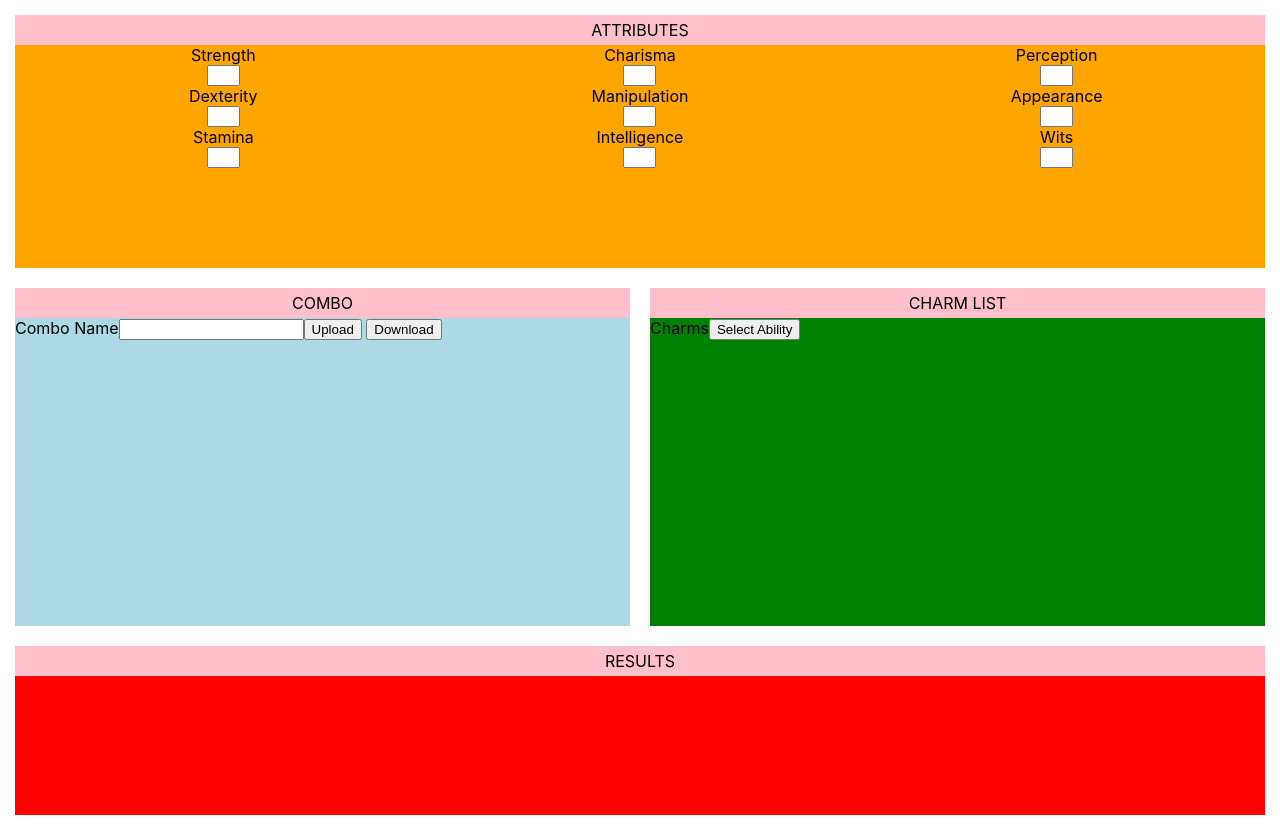
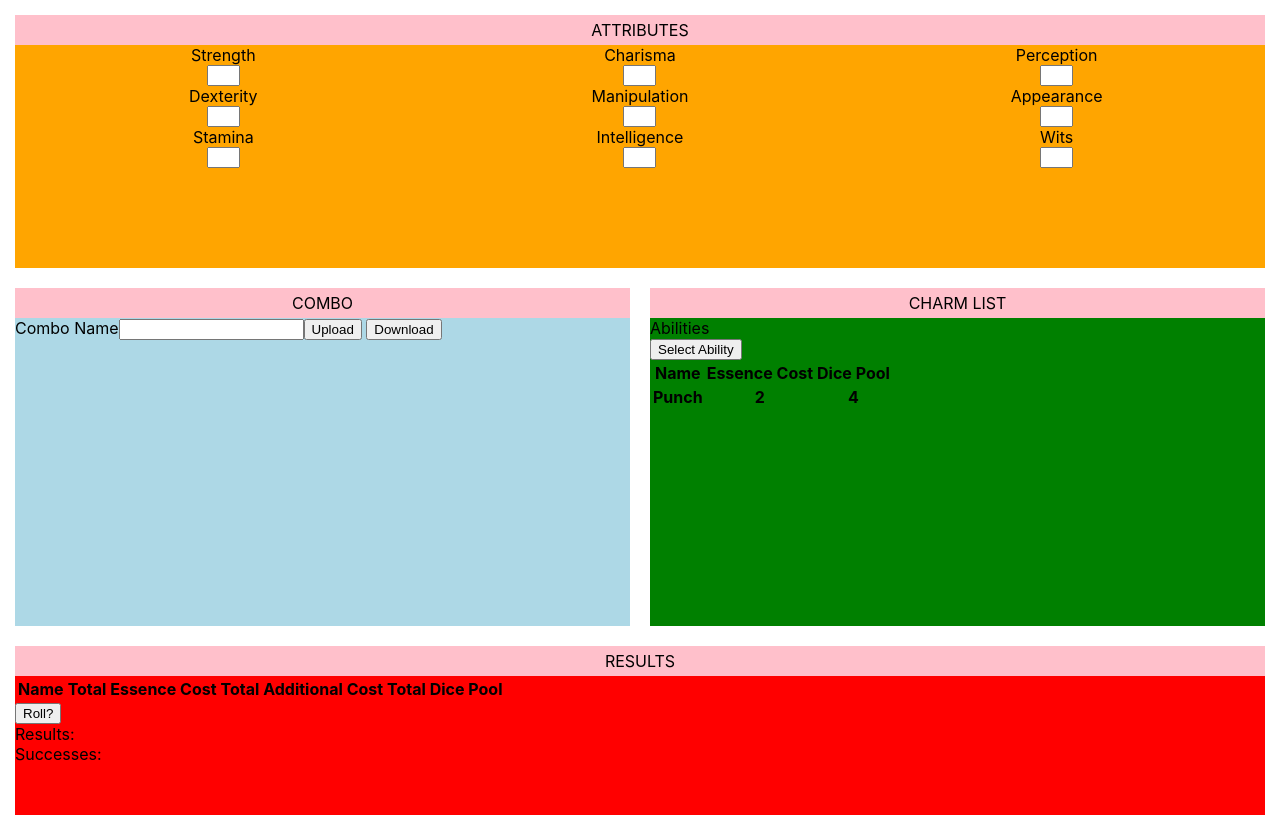
Before and after one commit to Texian/combat-combos, a React (Create React App) app: page / in a window 1280 px wide. Built offline with nearby package versions, Linux system fonts and the light colour scheme.

Commit message:
Filled out all sections with placeholder text and elements, next will need to make a database of charms and have them populate a table based on which Ability button is clicked

```diff
--- a/src/App.js
+++ b/src/App.js
@@ -59,12 +59,42 @@ function App() {
         </div>
         <div class="charms">
           <header>CHARM LIST</header>
-          <label htmlFor="charmList">Charms</label>
-            <MenuDrop />
-          <div className="charm-list"></div>
+          <label htmlFor="charmList">Abilities</label>
+          <div className="ability-list"><MenuDrop /></div>
+          <div className="charm-list">
+            <table>
+              <tr>
+                <th>Name</th>
+                <th>Essence Cost</th>
+                <th>Dice Pool</th>
+              </tr>
+              <tr>
+                <th>Punch</th>
+                <th>2</th>
+                <th>4</th>
+              </tr>
+            </table>
+          </div>
         </div>
         <div class="results">
           <header>RESULTS</header>
+          <div id="results">
+            <div className="final-tally">
+              <table>
+                <tr>
+                  <th>Name</th>
+                  <th>Total Essence Cost</th>
+                  <th>Total Additional Cost</th>
+                  <th>Total Dice Pool</th>
+                </tr>
+              </table>
+            </div>
+            <button>Roll?</button>
+            <div className="roll-results">
+              <div>Results:</div>
+              <div>Successes:</div>
+            </div>
+          </div>
         </div>
       </div>
     </div>
```
